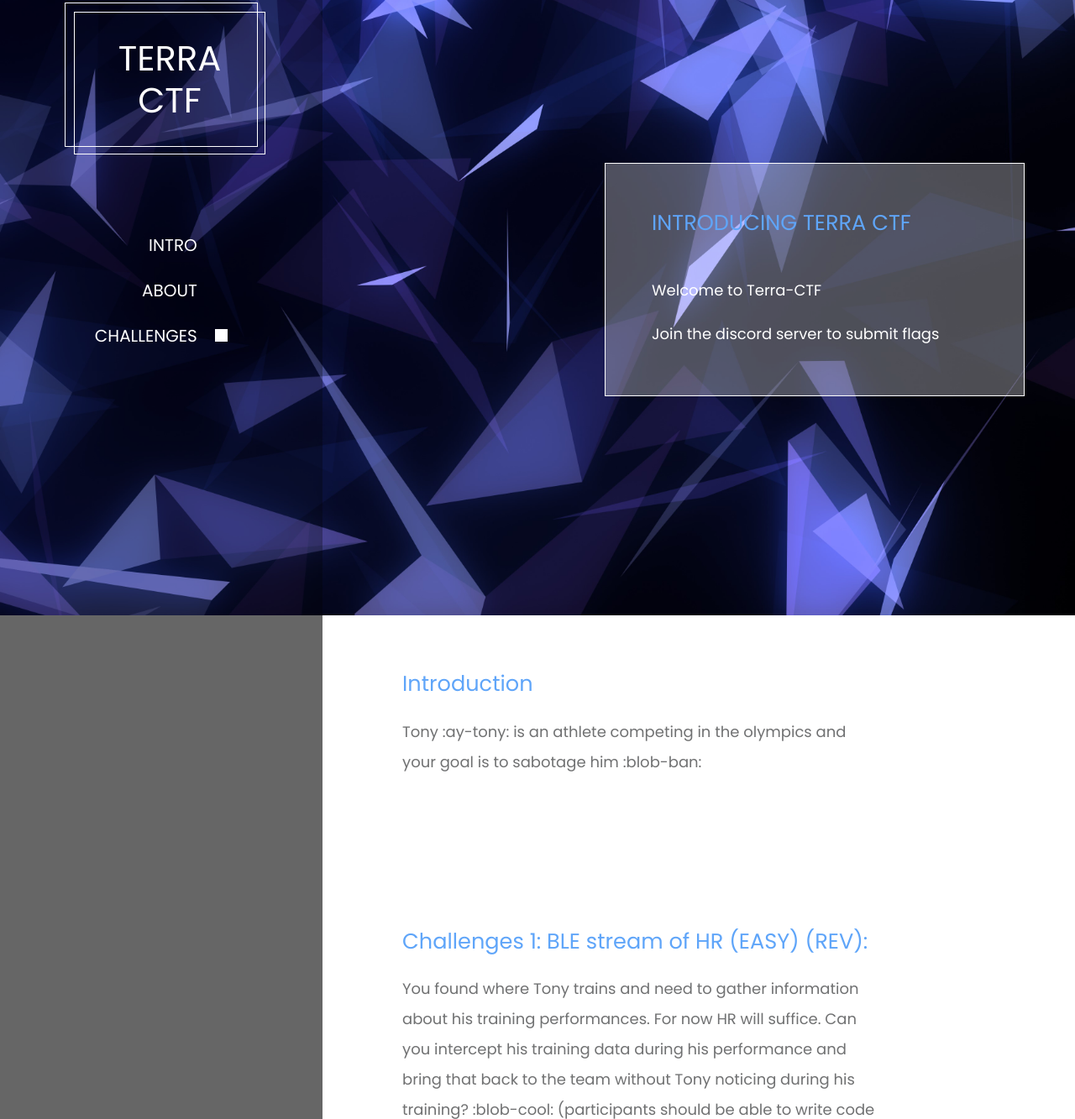
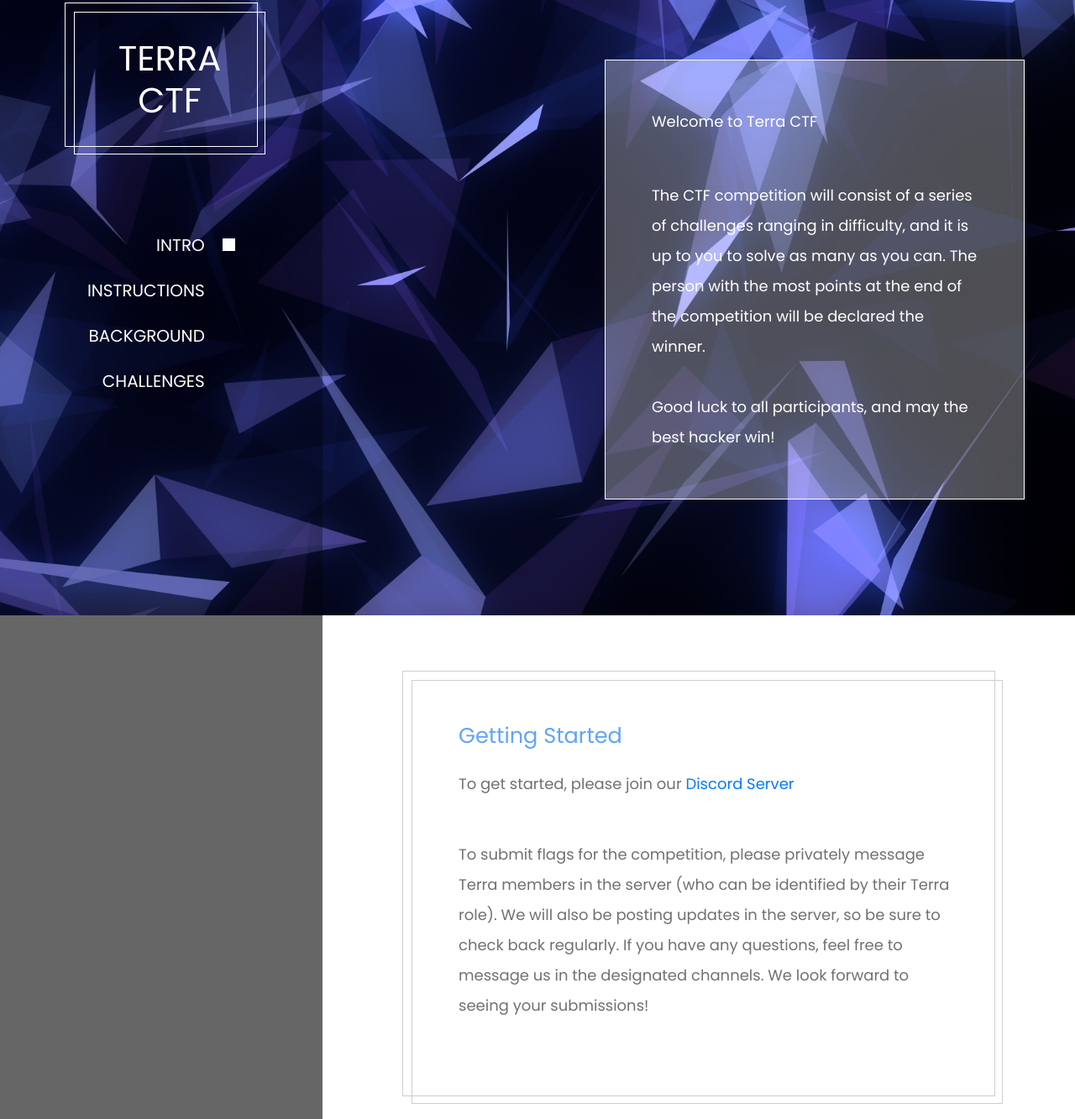
Before and after one commit to hanbo-xie/terra-CTF, a plain HTML site: page index.html in a window 1280 px wide. Shown: the part 67-1400 px from the top of the page at 84% size. Drawn offline with nearby package versions, Linux system fonts and the light colour scheme.

Commit message:
Update index.html

```diff
--- a/index.html
+++ b/index.html
@@ -4,21 +4,27 @@
     <meta charset="UTF-8" />
     <meta name="viewport" content="width=device-width, initial-scale=1.0" />
     <meta http-equiv="X-UA-Compatible" content="ie=edge" />
-
     <title>Terra CTF</title>
-    <link rel="stylesheet" href="https://fonts.googleapis.com/css2?family=Poppins:wght@100;200;300;400;600;700&display=swap" />
+    <link
+      rel="stylesheet"
+      href="https://fonts.googleapis.com/css2?family=Poppins:wght@100;200;300;400;600;700&display=swap"
+    />
     <link rel="stylesheet" href="css/all.min.css" />
     <link rel="stylesheet" href="css/bootstrap.min.css" />
-    <link rel="stylesheet" href="slick/slick.css"/>
-    <link rel="stylesheet" href="slick/slick-theme.css"/>
-    <link rel="stylesheet" href="css/magnific-popup.css">
+    <link rel="stylesheet" href="slick/slick.css" />
+    <link rel="stylesheet" href="slick/slick-theme.css" />
+    <link rel="stylesheet" href="css/magnific-popup.css" />
     <link rel="stylesheet" href="css/templatemo-dream-pulse.css" />
   </head>
   <body>
     <main class="container-fluid">
       <div class="row">
         <nav id="tmSidebar" class="tm-bg-black-transparent tm-sidebar">
-            <button class="navbar-toggler" type="button" aria-label="Toggle navigation">
+          <button
+            class="navbar-toggler"
+            type="button"
+            aria-label="Toggle navigation"
+          >
             <i class="fas fa-bars"></i>
           </button>
           <div class="tm-sidebar-sticky">
@@ -29,8 +35,10 @@
                 </div>
               </div>
             </div>
-
-              <ul id="tmMainNav" class="nav flex-column text-uppercase text-right tm-main-nav">
+            <ul
+              id="tmMainNav"
+              class="nav flex-column text-uppercase text-right tm-main-nav"
+            >
               <li class="nav-item">
                 <a href="#intro" class="nav-link active">
                   <span class="d-inline-block mr-3">Intro</span>
@@ -38,8 +46,14 @@
                 </a>
               </li>
               <li class="nav-item">
-                  <a href="#about" class="nav-link">
-                    <span class="d-inline-block mr-3">About</span>
+                <a href="#instructions" class="nav-link">
+                  <span class="d-inline-block mr-3">Instructions</span>
+                  <span class="d-inline-block tm-white-rect"></span>
+                </a>
+              </li>
+              <li class="nav-item">
+                <a href="#background" class="nav-link">
+                  <span class="d-inline-block mr-3">Background</span>
                   <span class="d-inline-block tm-white-rect"></span>
                 </a>
               </li>
@@ -58,21 +72,25 @@
                   </footer> -->
           </div>
         </nav>
-
         <main role="main" class="ml-sm-auto col-12">
           <div
             class="parallax-window"
             data-parallax="scroll"
-              data-image-src="img/header.jpeg">
+            data-image-src="img/header.jpeg"
+          >
             <div class="tm-section-wrap">
               <section id="intro" class="tm-section">
                 <div class="tm-bg-white-transparent tm-intro">
-                        <h2 class="tm-section-title mb-5 text-uppercase tm-color-primary">Introducing Terra CTF</h2>
-                        <p class="tm-color-white">
-                          Welcome to Terra-CTF
-                        </p>
+                  <p class="tm-color-white">Welcome to Terra CTF</p>
                   <p class="mb-0 tm-color-white">
-                          Join the discord server to submit flags
+                    <br />
+                    The CTF competition will consist of a series of challenges
+                    ranging in difficulty, and it is up to you to solve as many
+                    as you can. The person with the most points at the end of
+                    the competition will be declared the winner.
+                    <br />
+                    <br />
+                    Good luck to all participants, and may the best hacker win!
                   </p>
                 </div>
               </section>
@@ -80,13 +98,27 @@
           </div>
 
           <div class="tm-section-wrap bg-white">
-            <section id="challenges" class="row tm-section">
+            <section id="instructions" class="row tm-section">
               <div class="col-12 tm-section-pad">
-                  <div class="tm-flex-item-left">
-                      <div class="tm-w-80">
-                          <h2 class="tm-color-primary tm-section-title mb-4">Introduction</h2>
+                <div class="tm-double-border-1 tm-border-gray">
+                  <div class="tm-double-border-2 tm-border-gray tm-box-pad">
+                    <h2 class="tm-color-primary tm-section-title mb-4">
+                      Getting Started
+                    </h2>
                     <p class="mb-5">
-                            Tony :ay-tony: is an athlete competing in the olympics and your goal is to sabotage him :blob-ban:
+                      To get started, please join our
+                      <a href="https://tryterra.co" target="_blank"
+                        >Discord Server</a
+                      >
+                    </p>
+                    <p class="mb-5">
+                      To submit flags for the competition, please privately
+                      message Terra members in the server (who can be identified
+                      by their Terra role). We will also be posting updates in
+                      the server, so be sure to check back regularly. If you
+                      have any questions, feel free to message us in the
+                      designated channels. We look forward to seeing your
+                      submissions!
                     </p>
                   </div>
                 </div>
@@ -95,28 +127,51 @@
           </div>
 
           <div class="tm-section-wrap bg-white">
-            <section class="row tm-section">
+            <section id="background" class="row tm-section">
               <div class="col-12 tm-section-pad">
                 <div class="tm-flex-item-left">
                   <div class="tm-w-80">
-                          <h2 class="tm-color-primary tm-section-title mb-4">Challenges 1: BLE stream of HR (EASY) (REV):</h2>
+                    <h2 class="tm-color-primary tm-section-title mb-4">
+                      Background
+                    </h2>
+                    <p class="mb-5">You are sabotaging Tony</p>
+                  </div>
+                </div>
+              </div>
+            </section>
+          </div>
+          <div class="tm-section-wrap bg-white">
+            <section id="challenges" class="row tm-section">
+              <div class="col-12 tm-section-pad">
+                <div class="tm-flex-item-left">
+                  <div class="tm-w-80">
+                    <h2 class="tm-color-primary tm-section-title mb-4">
+                      Challenge 1: BLE stream of HR (EASY) (REV):
+                    </h2>
                     <p class="mb-5">
-You found where Tony trains and need to gather information about his training performances. For now HR will suffice. Can you intercept his training data during his performance and bring that back to the team without Tony noticing during his training? :blob-cool:
-(participants should be able to write code that connects to a strap and retrieves data, ideally without interfering with the current strap connection to e.g. the app using it)
+                      You found where Tony trains and need to gather information
+                      about his training performances. For now HR will suffice.
+                      Can you intercept his training data during his performance
+                      and bring that back to the team without Tony noticing
+                      during his training? :blob-cool: (participants should be
+                      able to write code that connects to a strap and retrieves
+                      data, ideally without interfering with the current strap
+                      connection to e.g. the app using it)
                     </p>
                   </div>
                 </div>
               </div>
             </section>
           </div>
-
           <div class="tm-section-wrap bg-white">
             <section id="talk" class="row tm-section">
               <div class="col-12 mb-5">
                 <div class="tm-double-border-1 tm-border-gray">
                   <div class="tm-double-border-2 tm-border-gray tm-box-pad">
                     <h2 class="tm-color-primary tm-section-title mb-4">
-                          <a href="https://tryterra.co" target="_blank">Visit Our Website</a>
+                      <a href="https://tryterra.co" target="_blank"
+                        >Visit the Terra Website</a
+                      >
                     </h2>
                   </div>
                 </div>
@@ -125,7 +180,8 @@ You found where Tony trains and need to gather information about his training pe
           </div>
         </main>
       </div>
-    </div>
+    </main>
+
     <script src="js/jquery.min.js"></script>
     <script src="js/jquery.singlePageNav.min.js"></script>
     <script src="js/parallax.min.js"></script>
```
Lines whose indentation alone changed are shown as unchanged.
